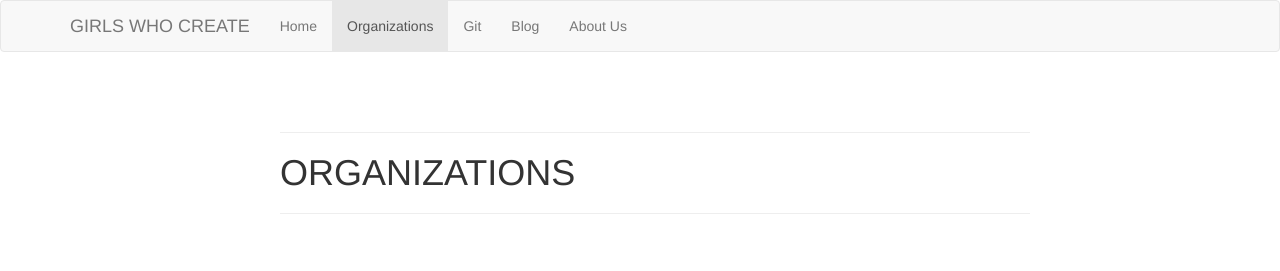
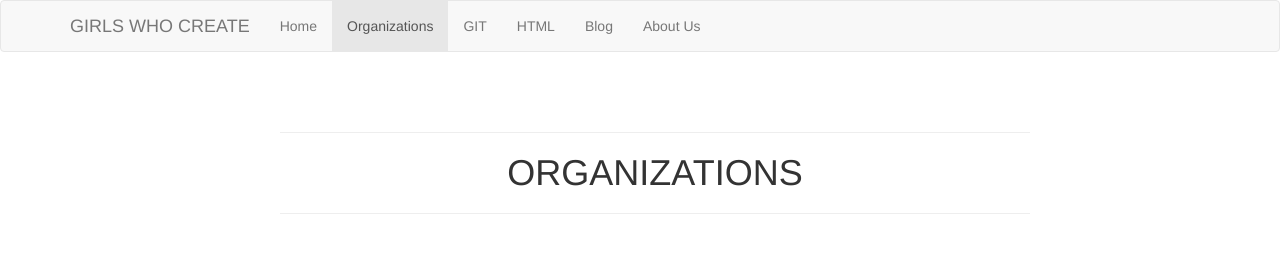
Before and after one commit to GirlsWhoCreate/girlswhocreate.github.io, a plain HTML site: page organizations.html in a window 1280 px wide. Shown: the top 271 px of the page. Drawn offline with nearby package versions, Linux system fonts and the light colour scheme.

Commit message:
index added

```diff
--- a/organizations.html
+++ b/organizations.html
@@ -18,7 +18,9 @@
     <ul class="nav navbar-nav">
       <li><a href="./index.html">Home</a></li>
       <li class="active"><a href="./organizations.html">Organizations</a></li>
-      <li><a href="./git.html">Git</a></li>
+      <li><a href="./git.html">GIT</a></li>
+      <li><a href="./html.html">HTML</a></li>
+
       <li><a href="./blog.html">Blog</a></li>
       <li><a href="./about us.html">About Us</a></li>
 
@@ -33,7 +35,8 @@
       <div class="col-md-8 col-md-offset-2">
         <br><br>
         <hr>
-        <h1>ORGANIZATIONS</h1><hr><br>
+        <center><h1>ORGANIZATIONS</h1></center>
+        <hr><br>
         <a href="https://girlswhocode.com/"><h3>(1) Girls Who Code:-</h3></a>
         <a href="https://www.facebook.com/GirlsWhoCode" target="_blank"><img src="./photos/1.png" style="display: inline; height: 50px; width: 50px;"></a>
         <a href="https://twitter.com/girlswhocode" target="_blank"><img src="./photos/21.jpg" style="display: inline;height: 50px; width: 50px;"></a>
```
